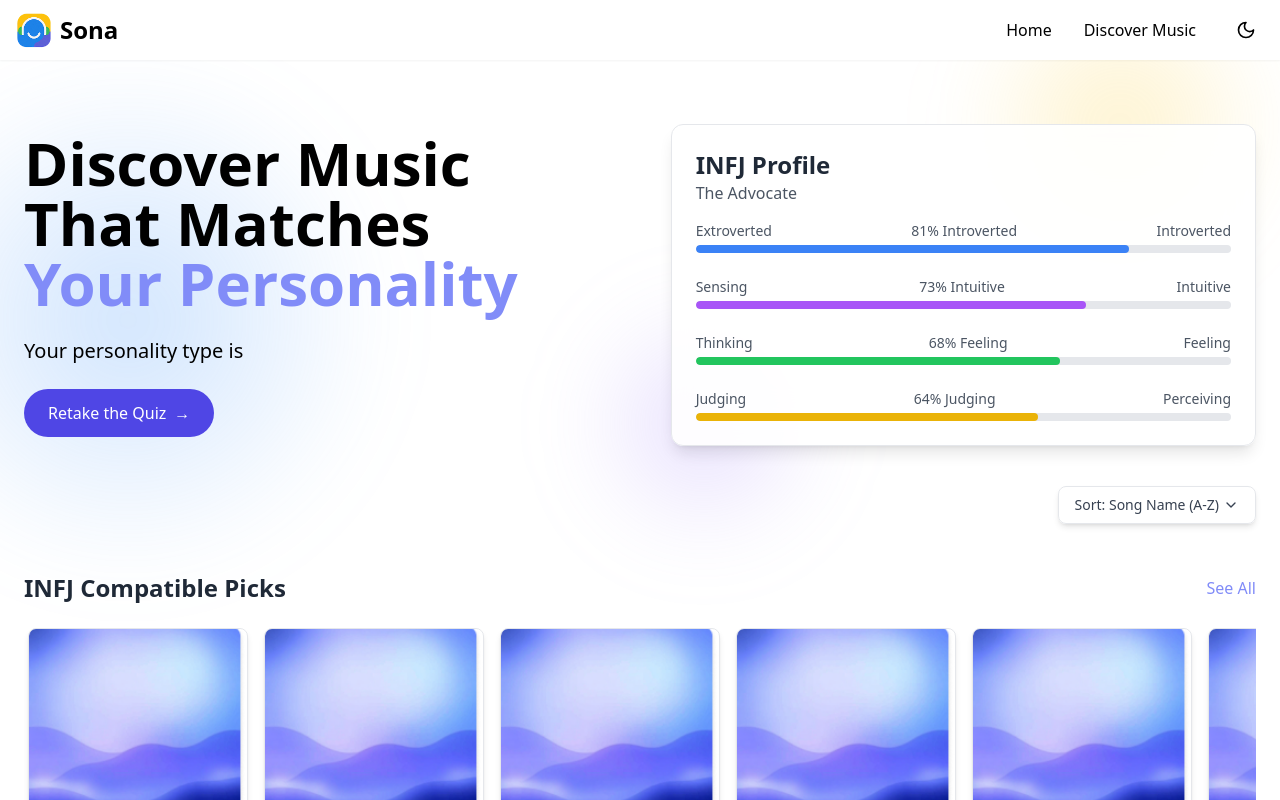
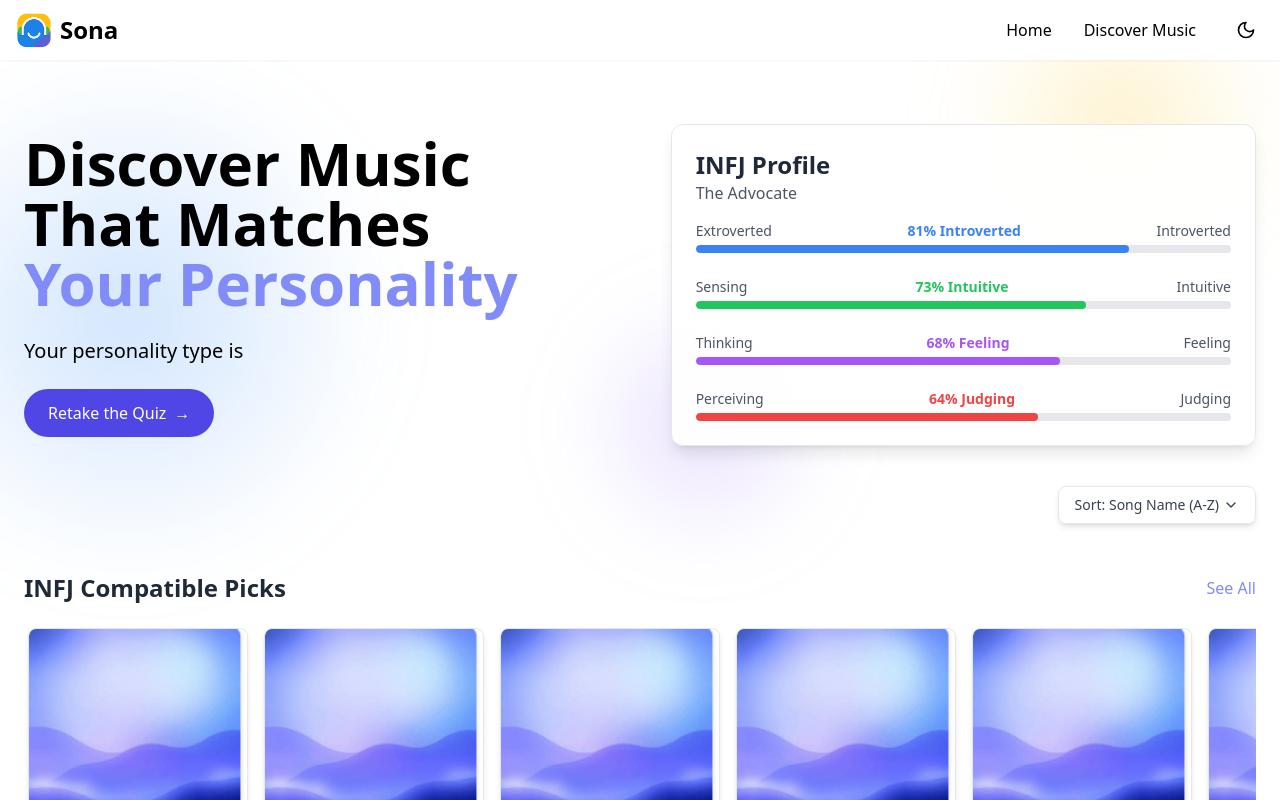
Before and after one commit to Weiasnormal/sona-frontend, a Next.js app: page /Home in a window 1280 px wide. Shown: the top 800 px of the page. Built offline with nearby package versions, Linux system fonts and the light colour scheme.

Commit message:
Refactor HomePage to dynamically display personality traits with improved styling and color coding. Update progress bars to reflect accurate trait percentages based on user input, enhancing visual clarity and user engagement.

```diff
--- a/src/app/Home/page.tsx
+++ b/src/app/Home/page.tsx
@@ -716,12 +716,31 @@ export default function HomePage() {
                   <div>
                     <div className="flex justify-between text-[10px] xs:text-xs sm:text-sm mb-1 text-gray-600 dark:text-gray-300">
                       <span>Extroverted</span>
-                      <span className="hidden xs:inline">{currentPersonality?.traits?.["Introverted"] || 50}% Introverted</span>
-                      <span className="inline xs:hidden">{currentPersonality?.traits?.["Introverted"] || 50}%</span>
+                      <span className="hidden xs:inline text-blue-500">
+                        <b>
+                          {currentPersonality?.traits?.["Introverted"] > 50
+                            ? `${currentPersonality?.traits?.["Introverted"]}% Introverted`
+                            : `${100 - (currentPersonality?.traits?.["Introverted"] || 0)}% Extroverted`}
+                        </b>
+                      </span>
+                      <span className="inline xs:hidden text-blue-500">
+                        <b>
+                          {currentPersonality?.traits?.["Introverted"] > 50
+                            ? `${currentPersonality?.traits?.["Introverted"]}%`
+                            : `${100 - (currentPersonality?.traits?.["Introverted"] || 0)}%`}
+                        </b>
+                      </span>
                       <span>Introverted</span>
                     </div>
                     <div className="h-1.5 sm:h-2 w-full bg-gray-200 dark:bg-gray-800 rounded-full overflow-hidden">
-                      <div className="h-full bg-blue-500 rounded-full" style={{ width: `${currentPersonality?.traits?.["Introverted"] || 50}%` }}></div>
+                      <div
+                        className="h-full bg-blue-500 rounded-full"
+                        style={{
+                          width: `${currentPersonality?.traits?.["Introverted"] > 50
+                            ? currentPersonality?.traits?.["Introverted"]
+                            : 100 - (currentPersonality?.traits?.["Introverted"] || 0)}%`
+                        }}
+                      ></div>
                     </div>
                   </div>
 
@@ -729,38 +748,95 @@ export default function HomePage() {
                   <div>
                     <div className="flex justify-between text-[10px] xs:text-xs sm:text-sm mb-1 text-gray-600 dark:text-gray-300">
                       <span>Sensing</span>
-                      <span className="hidden xs:inline">{currentPersonality?.traits?.["Intuitive"] || 50}% Intuitive</span>
-                      <span className="inline xs:hidden">{currentPersonality?.traits?.["Intuitive"] || 50}%</span>
+                      <span className="hidden xs:inline text-green-500">
+                        <b>
+                          {currentPersonality?.traits?.["Intuitive"] > 50
+                            ? `${currentPersonality?.traits?.["Intuitive"]}% Intuitive`
+                            : `${100 - (currentPersonality?.traits?.["Intuitive"] || 0)}% Sensing`}
+                        </b>
+                      </span>
+                      <span className="inline xs:hidden text-green-500">
+                        <b>
+                          {currentPersonality?.traits?.["Intuitive"] > 50
+                            ? `${currentPersonality?.traits?.["Intuitive"]}%`
+                            : `${100 - (currentPersonality?.traits?.["Intuitive"] || 0)}%`}
+                        </b>
+                      </span>
                       <span>Intuitive</span>
                     </div>
                     <div className="h-1.5 sm:h-2 w-full bg-gray-200 dark:bg-gray-800 rounded-full overflow-hidden">
-                      <div className="h-full bg-purple-500 rounded-full" style={{ width: `${currentPersonality?.traits?.["Intuitive"] || 50}%` }}></div>
+                      <div
+                        className="h-full bg-green-500 rounded-full"
+                        style={{
+                          width: `${currentPersonality?.traits?.["Intuitive"] > 50
+                            ? currentPersonality?.traits?.["Intuitive"]
+                            : 100 - (currentPersonality?.traits?.["Intuitive"] || 0)}%`
+                        }}
+                      ></div>
                     </div>
                   </div>
 
-                  {/* Thinking vs Feeling */}
+                  {/* Feeling vs Thinking */}
                   <div>
                     <div className="flex justify-between text-[10px] xs:text-xs sm:text-sm mb-1 text-gray-600 dark:text-gray-300">
                       <span>Thinking</span>
-                      <span className="hidden xs:inline">{currentPersonality?.traits?.["Feeling"] || 50}% Feeling</span>
-                      <span className="inline xs:hidden">{currentPersonality?.traits?.["Feeling"] || 50}%</span>
+                      <span className="hidden xs:inline text-purple-500">
+                        <b>
+                          {currentPersonality?.traits?.["Feeling"] > 50
+                            ? `${currentPersonality?.traits?.["Feeling"]}% Feeling`
+                            : `${100 - (currentPersonality?.traits?.["Feeling"] || 0)}% Thinking`}
+                        </b>
+                      </span>
+                      <span className="inline xs:hidden text-purple-500">
+                        <b>
+                          {currentPersonality?.traits?.["Feeling"] > 50
+                            ? `${currentPersonality?.traits?.["Feeling"]}%`
+                            : `${100 - (currentPersonality?.traits?.["Feeling"] || 0)}%`}
+                        </b>
+                      </span>
                       <span>Feeling</span>
                     </div>
                     <div className="h-1.5 sm:h-2 w-full bg-gray-200 dark:bg-gray-800 rounded-full overflow-hidden">
-                      <div className="h-full bg-green-500 rounded-full" style={{ width: `${currentPersonality?.traits?.["Feeling"] || 50}%` }}></div>
+                      <div
+                        className="h-full bg-purple-500 rounded-full"
+                        style={{
+                          width: `${currentPersonality?.traits?.["Feeling"] > 50
+                            ? currentPersonality?.traits?.["Feeling"]
+                            : 100 - (currentPersonality?.traits?.["Feeling"] || 0)}%`
+                        }}
+                      ></div>
                     </div>
                   </div>
 
                   {/* Judging vs Perceiving */}
                   <div>
                     <div className="flex justify-between text-[10px] xs:text-xs sm:text-sm mb-1 text-gray-600 dark:text-gray-300">
+                      <span>Perceiving</span>
+                      <span className="hidden xs:inline text-red-500">
+                        <b>
+                          {currentPersonality?.traits?.["Judging"] > 50
+                            ? `${currentPersonality?.traits?.["Judging"]}% Judging`
+                            : `${100 - (currentPersonality?.traits?.["Judging"] || 0)}% Perceiving`}
+                        </b>
+                      </span>
+                      <span className="inline xs:hidden text-red-500">
+                        <b>
+                          {currentPersonality?.traits?.["Judging"] > 50
+                            ? `${currentPersonality?.traits?.["Judging"]}%`
+                            : `${100 - (currentPersonality?.traits?.["Judging"] || 0)}%`}
+                        </b>
+                      </span>
                       <span>Judging</span>
-                      <span className="hidden xs:inline">{currentPersonality?.traits?.["Judging"] || 50}% Judging</span>
-                      <span className="inline xs:hidden">{currentPersonality?.traits?.["Judging"] || 50}%</span>
-                      <span>Perceiving</span>
                     </div>
                     <div className="h-1.5 sm:h-2 w-full bg-gray-200 dark:bg-gray-800 rounded-full overflow-hidden">
-                      <div className="h-full bg-yellow-500 rounded-full" style={{ width: `${currentPersonality?.traits?.["Judging"] || 50}%` }}></div>
+                      <div
+                        className="h-full bg-red-500 rounded-full"
+                        style={{
+                          width: `${currentPersonality?.traits?.["Judging"] > 50
+                            ? currentPersonality?.traits?.["Judging"]
+                            : 100 - (currentPersonality?.traits?.["Judging"] || 0)}%`
+                        }}
+                      ></div>
                     </div>
                   </div>
                 </div>
```
